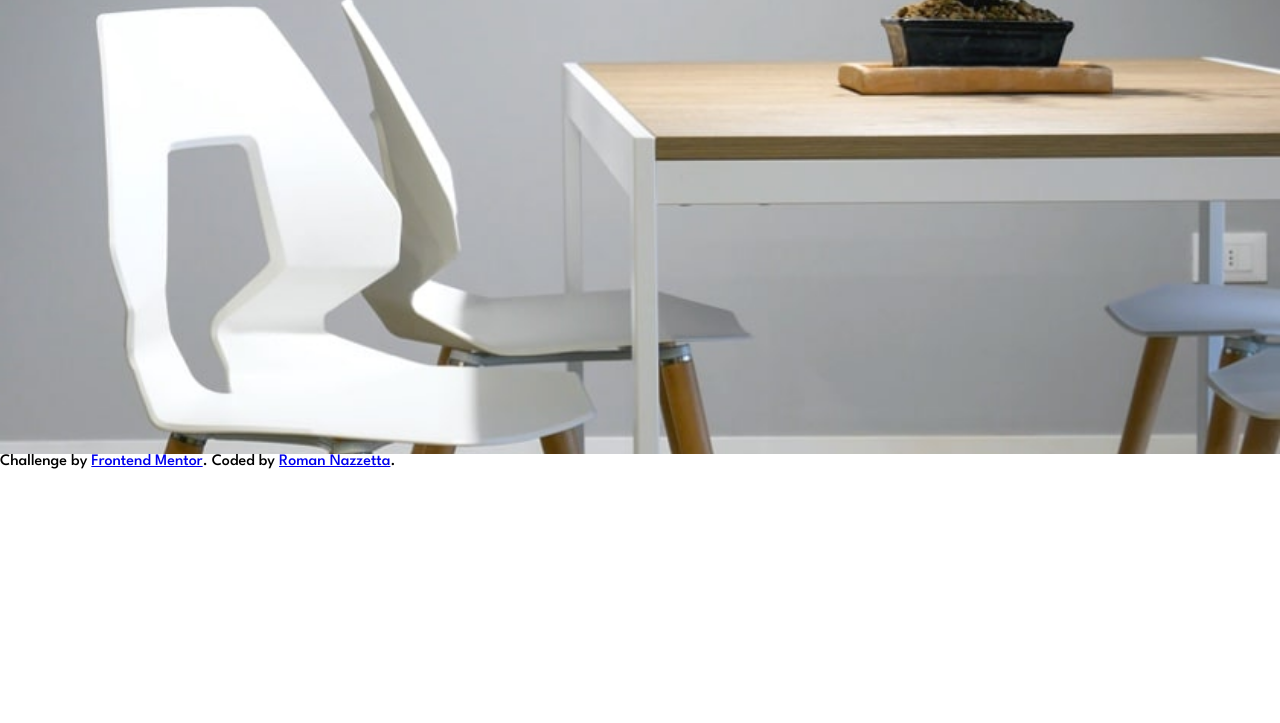
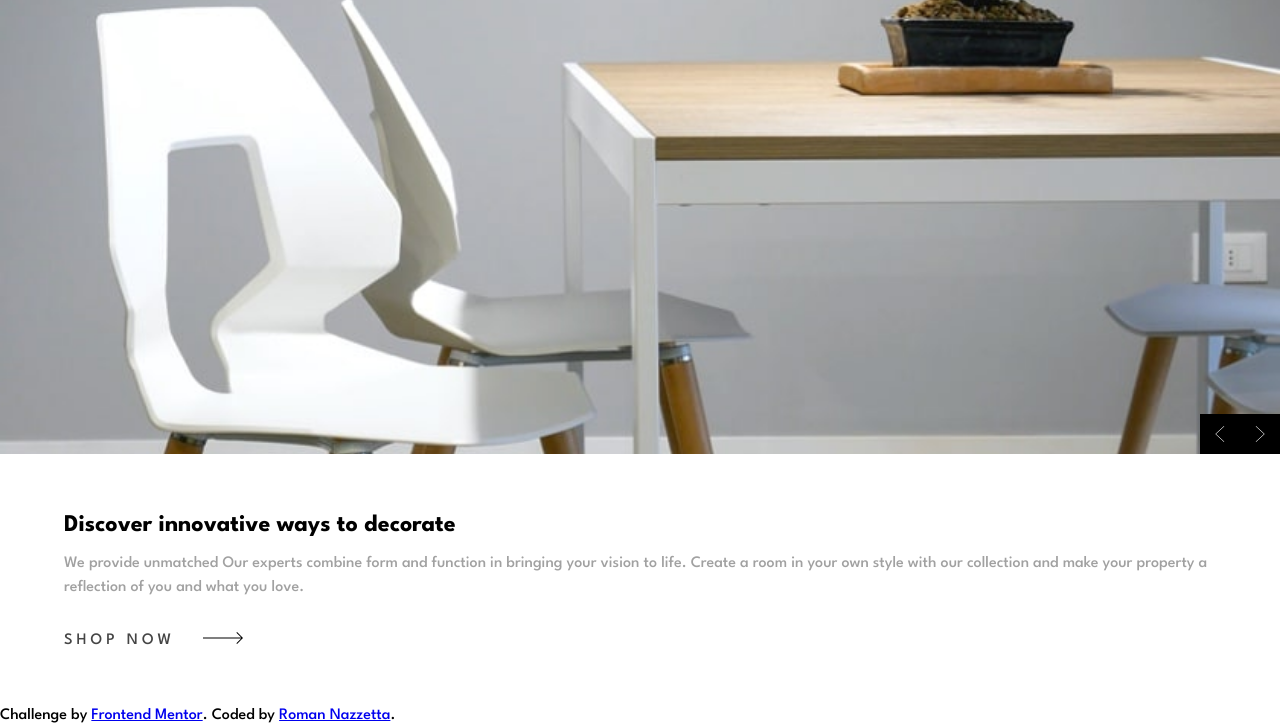
Before and after one commit to RomanNazzetta/landing-room-homepage, a plain HTML site: page index.html in a window 1280 px wide. Shown: the part 96-819 px from the top of the page. Drawn offline with Linux system fonts and the light colour scheme.

Commit message:
hero and buy sections

```diff
--- a/css/styles.css
+++ b/css/styles.css
@@ -54,3 +54,40 @@ body{
 .main__logo{
     margin: 0 auto;
 }
+
+.main__controls{
+    grid-area: main;
+    align-self: end;
+    justify-self: end;
+    background-color: var(--black);
+    width: 80px;
+    height: 40px;
+    display: flex;
+    justify-content: space-around;
+    align-items: center;
+}
+
+.main__control{
+    height: 40%;
+}
+
+.main__tile{
+    color: var(--black);
+}
+
+.main__paragraph{
+    line-height: 1.5;
+    margin: 1em 0 2em;
+    color: var(--dark-gray);
+}
+
+.main__cta{
+    text-decoration: none;
+    color: var(--very-dark-gray);
+    text-transform: uppercase;
+    letter-spacing: 4px;
+}
+
+.main__arrow{
+    margin-left: 20px;
+}
--- a/index.html
+++ b/index.html
@@ -25,17 +25,25 @@
         </ul>
       </nav>
     </section>
+
+    <section class="main__buy container">
+      <div class="main__content">
+        <h2 class="main__title"> Discover innovative ways to decorate</h2>
+        <p class="main__paragraph">We provide unmatched
+          Our experts combine form and function in bringing your vision to life. Create a room in your
+          own style with our collection and make your property a reflection of you and what you love.</p>
+          <a href="#" class="main__cta">Shop now <img src="/images/icon-arrow.svg" alt="" class="main__arrow"></a>
+      </div>
+    </section>
+
+    <div class="main__controls">
+      <img src="/images/icon-angle-left.svg" alt="" class="main__control">
+      <img src="/images/icon-angle-right.svg" alt="" class="main__control">
+    </div>
   </main>
 
 
   <!--
-  Discover innovative ways to decorate
-
-  We provide unmatched quality, comfort, and style for property owners across the country.
-  Our experts combine form and function in bringing your vision to life. Create a room in your
-  own style with our collection and make your property a reflection of you and what you love.
-
-  Shop now
 
   We are available all across the globe
 
```
